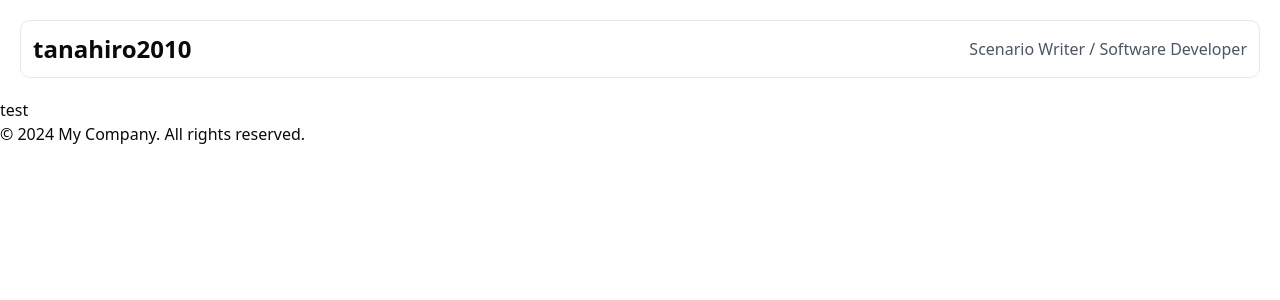
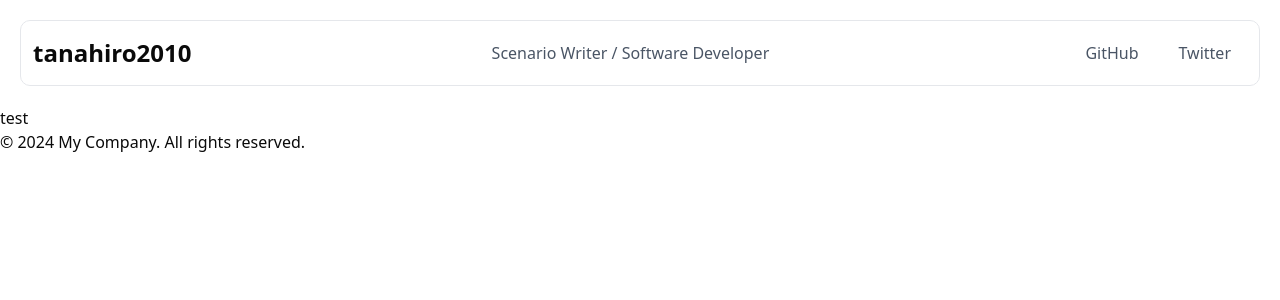
Before and after one commit to tanahiro2010/portfolio, a React (Vite) app: page /about in a window 1280 px wide. Shown: the top 300 px of the page. Built offline with nearby package versions, Linux system fonts and the light colour scheme.

Commit message:
fix: Headerコンポーネントにリンクを追加し、レイアウトを調整

```diff
--- a/src/components/layout/header.tsx
+++ b/src/components/layout/header.tsx
@@ -1,11 +1,12 @@
 // import { useEffect, useState } from "react";
 import { Show } from "../responsive/show";
+import { Link } from "@/components/ui/link";
 
 
 const Header = () => {
 
     return (
-        <header className="m-5 p-3 rounded-lg border border-gray-200 mb-5 flex flex-col sm:flex-row items-center justify-between">
+        <header className="m-5 p-3 rounded-lg border border-gray-200 mb-5 flex flex sm:flex-row items-center justify-between">
             <h1 className="text-2xl font-bold">
                 <a href="/" className="p-0">tanahiro2010</a>
             </h1>
@@ -13,6 +14,13 @@ const Header = () => {
             <Show show="desktop" className="text-gray-600">
                 Scenario Writer / Software Developer
             </Show>
+
+
+            <Show show="desktop" className="text-gray-600 flex items-center space-x-2">
+                <Link href="https://github.com/tanahiro2010">GitHub</Link>
+                <Link href="https://twitter.com/tanahiro2010">Twitter</Link>
+            </Show>
+
         </header>
     );
 }
```
